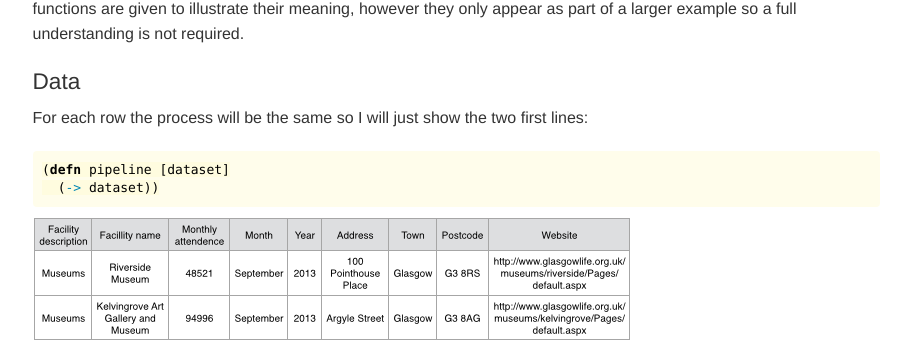
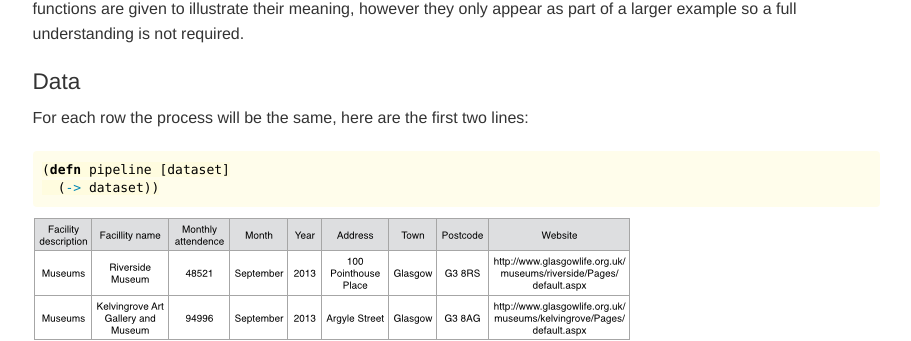
Before and after one commit to Swirrl/grafter-docs, a Jekyll site: the page built from _example/906_pipeline.md, in a window 1280 px wide and 900 px high. Shown: the part 334-675 px from the top of the window, without its empty margins (330-1241 px from the left). Built offline with Jekyll 4.4.1, drawn with Linux system fonts in a browser that asks for light colours.

Commit message:
Minor fix - remove I.

```diff
--- a/_example/906_pipeline.md
+++ b/_example/906_pipeline.md
@@ -13,7 +13,7 @@ Early in this tutorial, some functions are declared without their definition bei
 their meaning, however they only appear as part of a larger example so a full understanding is not required.
 
 ### Data
-For each row the process will be the same so I will just show the two first lines:
+For each row the process will be the same, here are the first two lines:
 
 {% highlight clojure %}
 
```
